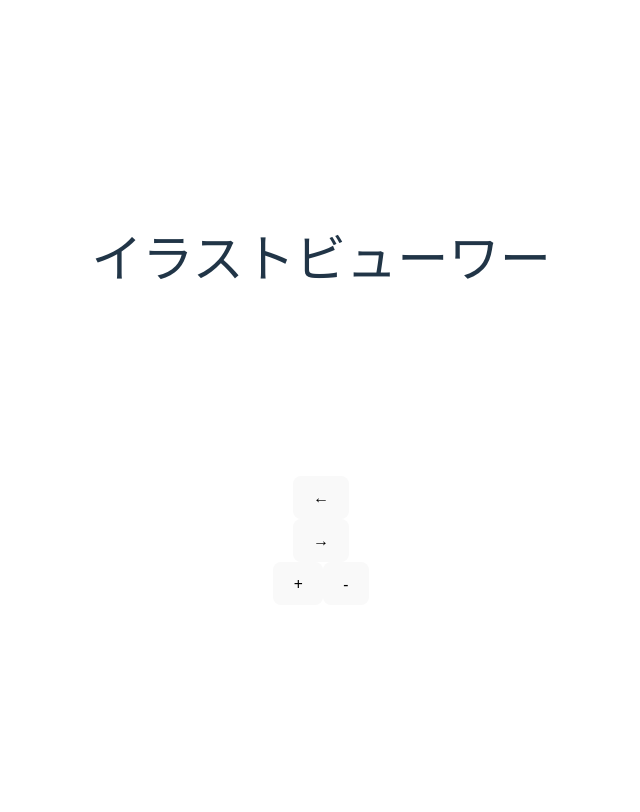
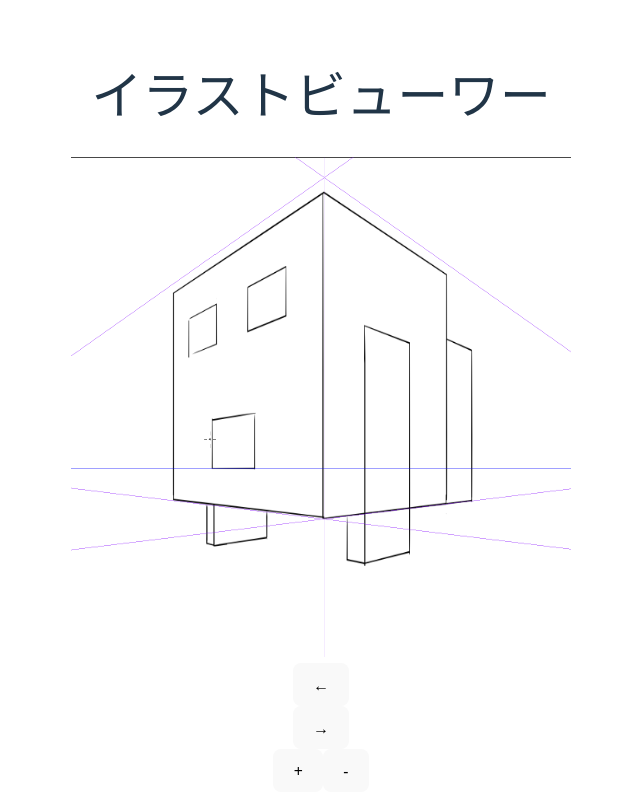
Before and after one commit to Haru81/illust-viewer, a React (Vite) app: page / in a window 1280 px wide. Shown: the top 812 px of the page, without its empty margins (319-959 px from the left). Built offline with nearby package versions, Linux system fonts and the light colour scheme.

Commit message:
[Add]画像の表示

```diff
--- a/src/App.tsx
+++ b/src/App.tsx
@@ -8,14 +8,14 @@ import Title from './components/Title'
 
 function App() {
   return (
-    <div>
+    <>
       <Title />
       <IllustDisplay />
       <LeftButton />
       <RightButton />
       <PlusButton />
       <MinusButton />
-    </div>
+    </>
   )
 }
 
--- a/src/components/IllustDisplay.tsx
+++ b/src/components/IllustDisplay.tsx
@@ -1,6 +1,23 @@
+import { useEffect, useRef } from "react";
+
 const IllustDisplay = () => {
+    const canvasRef = useRef<HTMLCanvasElement>(null);
+
+    useEffect(() => {
+        const canvas = canvasRef.current;
+        if (!canvas) return;
+        const ctx = canvas.getContext('2d');
+        if (!ctx) return;
+
+        const img = new Image();
+        img.src = '/test.png';
+        img.onload = () => {
+            ctx.clearRect(0, 0, canvas.width, canvas.height);
+            ctx.drawImage(img, 0, 0, canvas.width, canvas.height);
+        };
+    }, []);
     return (
-        <canvas></canvas>
+        <canvas ref={canvasRef} width={500} height={500}></canvas>
     );
 }
 
```
Also changed, not shown: src/components/LeftButton.tsx (+11 -0 lines), public/test.png (added).
